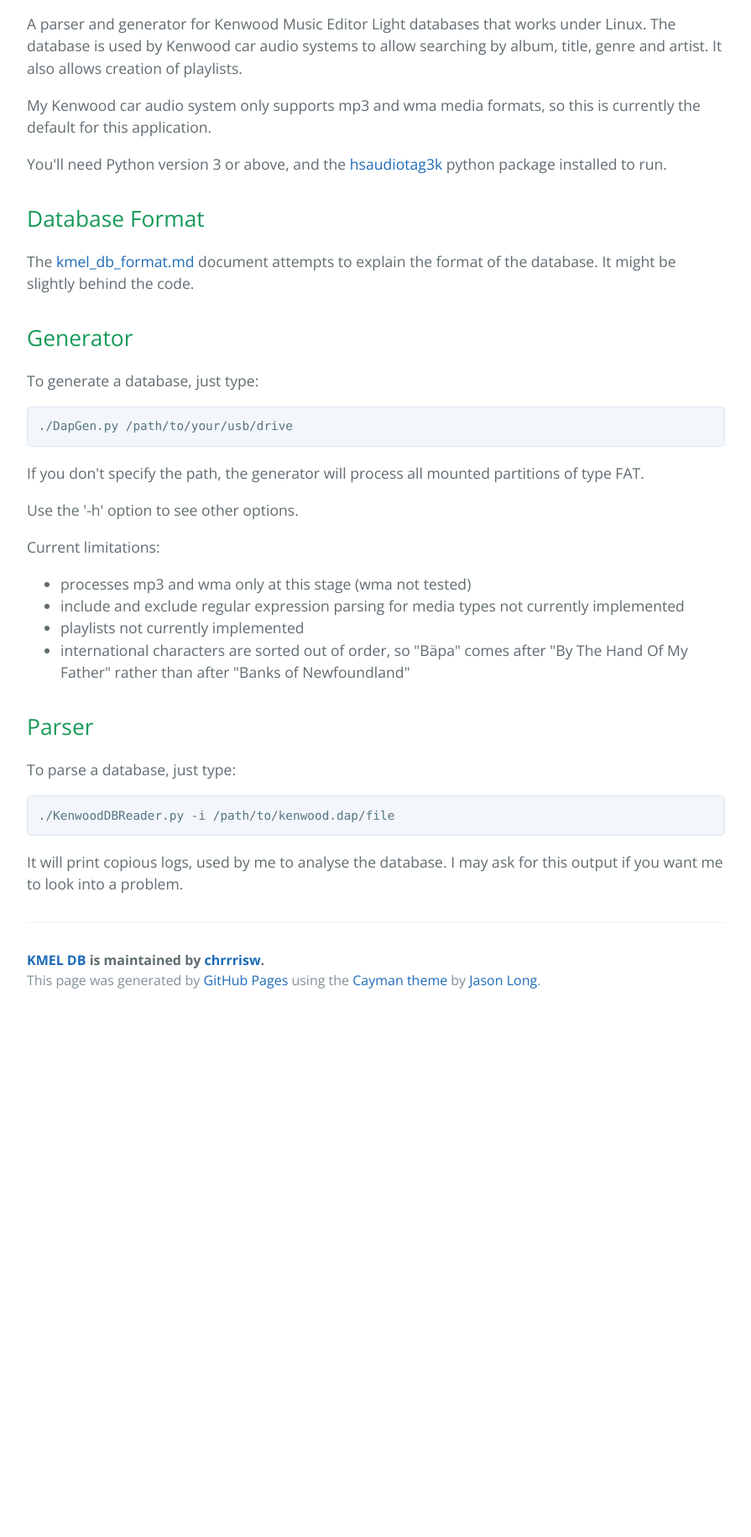
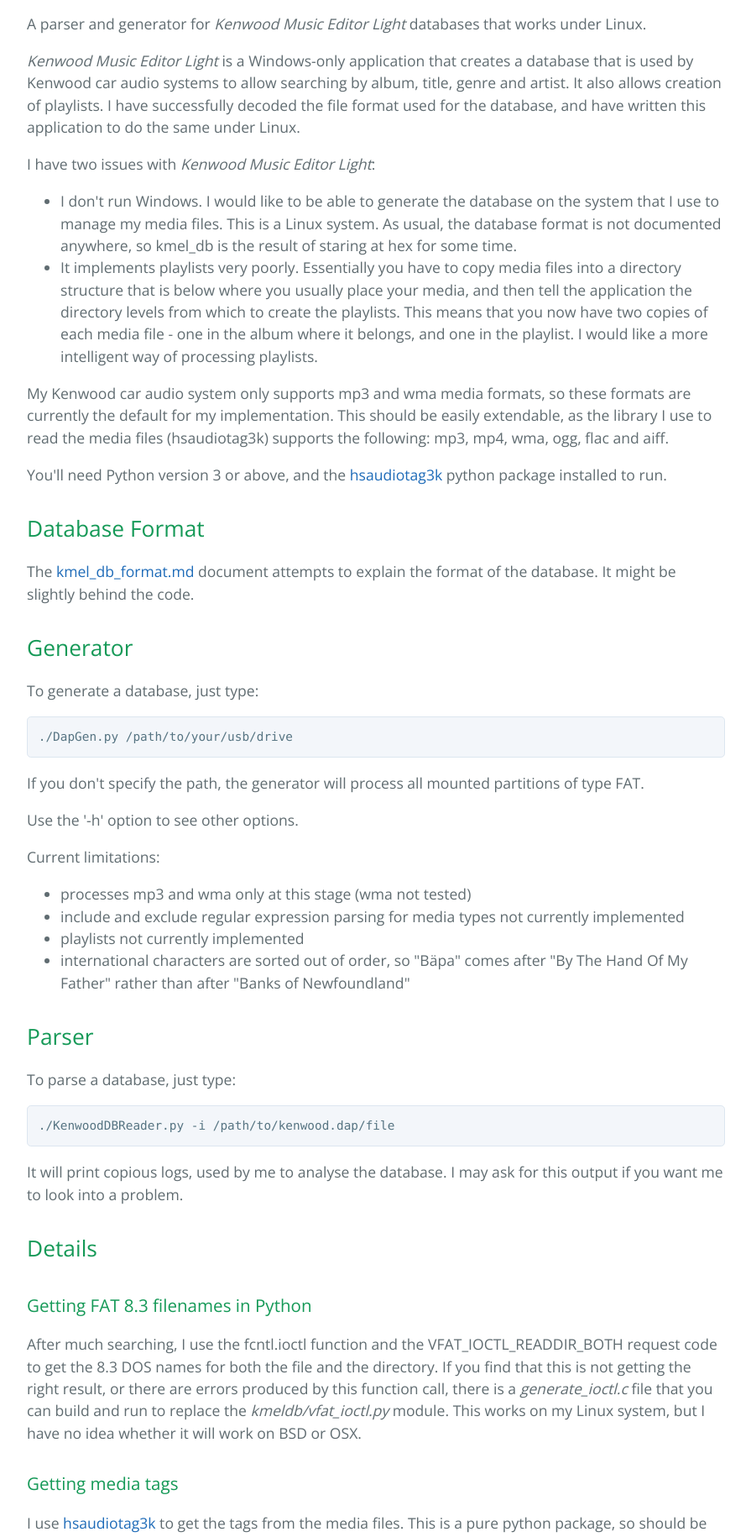
Before and after one commit to chrrrisw/kmel_db, a plain HTML site: page index.html in a window 1280 px wide. Shown: the part 470-2300 px from the top of the page at 84% size, without its empty margins (192-1087 px from the left). Before the commit the page ends 1681 px from the top, so only its background shows below. Drawn offline with nearby package versions, Linux system fonts and the light colour scheme.

Commit message:
Update with description, keywords, and some more details.

```diff
--- a/index.html
+++ b/index.html
@@ -6,6 +6,8 @@
     <title>KMEL DB by chrrrisw</title>
 
     <meta name="viewport" content="width=device-width, initial-scale=1">
+    <meta name="description" content="Create a Kenwood Music Editor Light database under Linux">
+    <meta name="keywords" content="kenwood music editor light, database format, schema description, kenwood.dap, linux, python, FAT filenames, MP3, WMA">
 
     <link rel="stylesheet" type="text/css" href="stylesheets/normalize.css" media="screen">
     <link rel='stylesheet' type='text/css' href='https://fonts.googleapis.com/css?family=Open+Sans:400,700'>
@@ -41,9 +43,18 @@
         </a>kmel_db
       </h1>
 
-      <p>A parser and generator for Kenwood Music Editor Light databases that works under Linux. The database is used by Kenwood car audio systems to allow searching by album, title, genre and artist. It also allows creation of playlists.</p>
+      <p>A parser and generator for <i>Kenwood Music Editor Light</i> databases that works under Linux.</p>
 
-      <p>My Kenwood car audio system only supports mp3 and wma media formats, so this is currently the default for this application.</p>
+      <p><i>Kenwood Music Editor Light</i> is a Windows-only application that creates a database that is used by Kenwood car audio systems to allow searching by album, title, genre and artist. It also allows creation of playlists. I have successfully decoded the file format used for the database, and have written this application to do the same under Linux.</p>
+
+      <p>I have two issues with <i>Kenwood Music Editor Light</i>:</p>
+
+      <ul>
+        <li>I don't run Windows. I would like to be able to generate the database on the system that I use to manage my media files. This is a Linux system. As usual, the database format is not documented anywhere, so kmel_db is the result of staring at hex for some time. </li>
+        <li>It implements playlists very poorly. Essentially you have to copy media files into a directory structure that is below where you usually place your media, and then tell the application the directory levels from which to create the playlists. This means that you now have two copies of each media file - one in the album where it belongs, and one in the playlist. I would like a more intelligent way of processing playlists.</li>
+      </ul>
+
+      <p>My Kenwood car audio system only supports mp3 and wma media formats, so these formats are currently the default for my implementation. This should be easily extendable, as the library I use to read the media files (hsaudiotag3k) supports the following: mp3, mp4, wma, ogg, flac and aiff.</p>
 
       <p>You'll need Python version 3 or above, and the <a href="https://pypi.python.org/pypi/hsaudiotag3k">hsaudiotag3k</a> python package installed to run.</p>
 
@@ -78,6 +89,16 @@
 
       <p>It will print copious logs, used by me to analyse the database. I may ask for this output if you want me to look into a problem.</p>
 
+      <h2>Details</h2>
+
+      <h3>Getting FAT 8.3 filenames in Python</h3>
+
+      <p>After much searching, I use the fcntl.ioctl function and the VFAT_IOCTL_READDIR_BOTH request code to get the 8.3 DOS names for both the file and the directory. If you find that this is not getting the right result, or there are errors produced by this function call, there is a <i>generate_ioctl.c</i> file that you can build and run to replace the <i>kmeldb/vfat_ioctl.py</i> module. This works on my Linux system, but I have no idea whether it will work on BSD or OSX.</p>
+
+      <h3>Getting media tags</h3>
+
+      <p>I use <a href="https://pypi.python.org/pypi/hsaudiotag3k">hsaudiotag3k</a> to get the tags from the media files. This is a pure python package, so should be easy to install with few, if any, dependencies.</p>
+
       <footer class="site-footer">
         <span class="site-footer-owner"><a href="https://github.com/chrrrisw/kmel_db">KMEL DB</a> is maintained by <a href="https://github.com/chrrrisw">chrrrisw</a>.</span>
 
```
